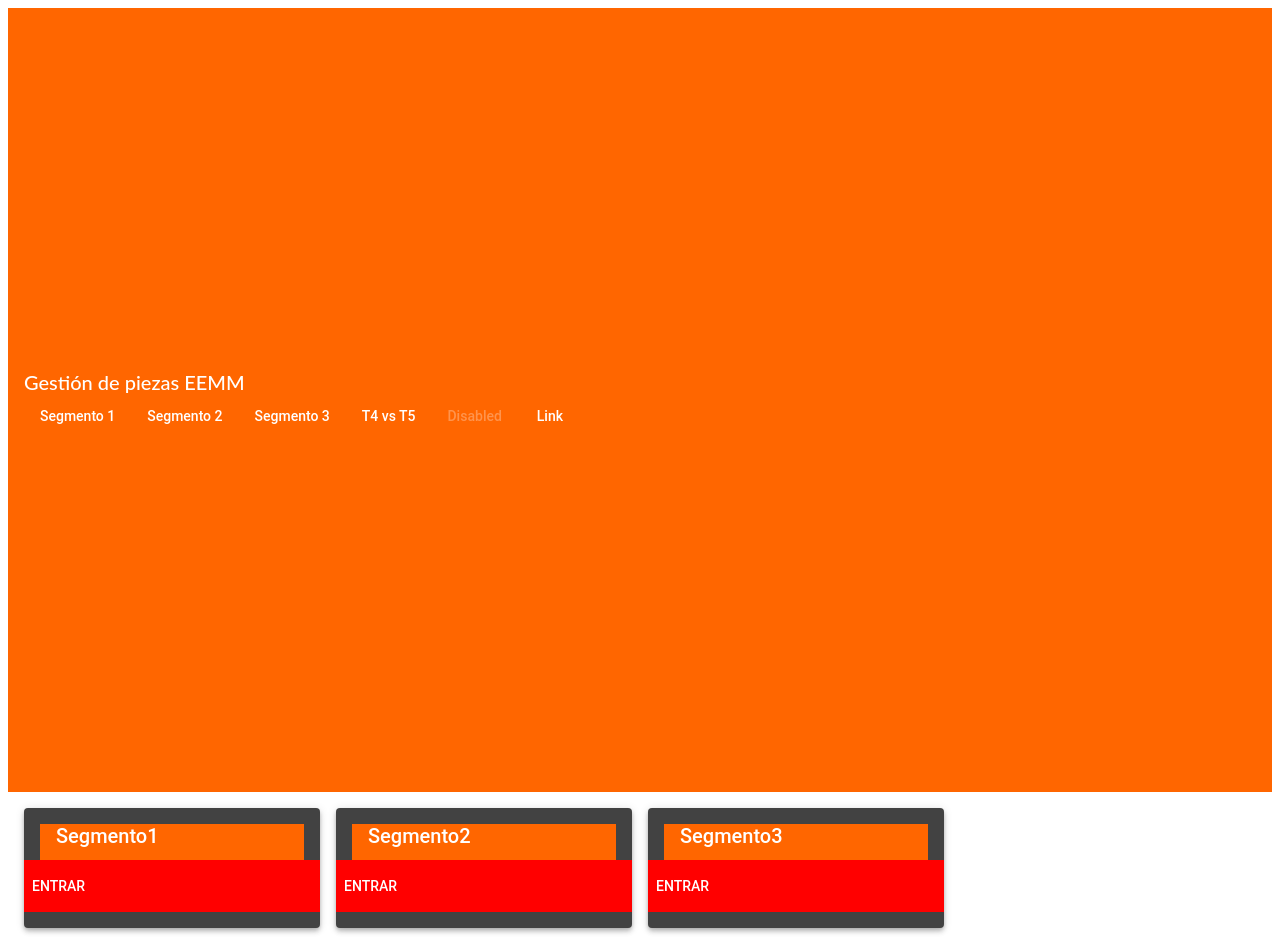
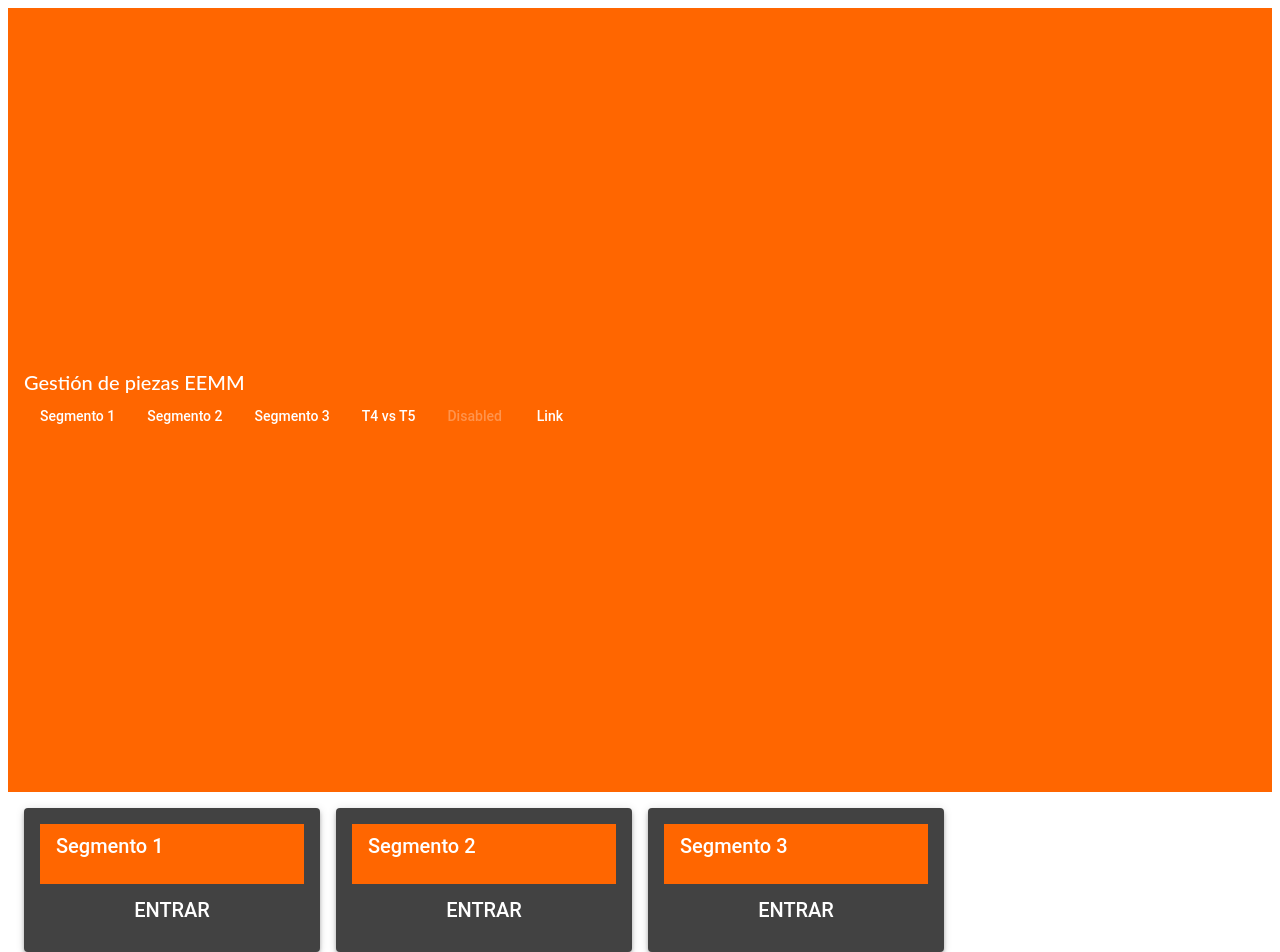
Before and after one commit to MissNonsenses/angular-EEMM, an Angular app: page / in a window 1280 px wide. Shown: the top 952 px of the page. Built offline with nearby package versions, Linux system fonts and the light colour scheme.

Commit message:
2 files modified

```diff
--- a/src/app/app.component.css
+++ b/src/app/app.component.css
@@ -27,6 +27,9 @@ p {
 
 mat-card-header{
   background-color:#ff6600 !important;
+  height: 50px;
+  padding-top: 10px;
+  font-size: 20px;
 }
 
 .Barra{
@@ -34,8 +37,15 @@ mat-card-header{
   background-color:#ff6600;
 }
 .mat-card-footer{
-  background-color: red;
-}
+  /*background-color: red;*/
+
+
+  text-align: center;
+ }
+
+ .Card-button{
+   font-size: 20px;
+ }
 .content {
   padding: 16px;
 }
--- a/src/app/app.component.html
+++ b/src/app/app.component.html
@@ -18,12 +18,12 @@
   <div fxFlex="25%" fxFlex.xs="100%" fxFlex.sm="33%" *ngFor="let num of [1,2,3]">
     <mat-card class="mat-elevation-z4" >
       <mat-card-header>
-        <mat-card-title>Segmento{{num}}</mat-card-title>
+        <mat-card-title>Segmento {{num}}</mat-card-title>
       </mat-card-header>
       <!--<img mat-card-image src="./../assets/images/mountains.jpg">-->
       <mat-card-footer>
         <mat-card-actions>
-          <button mat-button>ENTRAR</button>
+          <button mat-button class="Card-button">ENTRAR</button>
         </mat-card-actions>
       </mat-card-footer>
     </mat-card>
```
